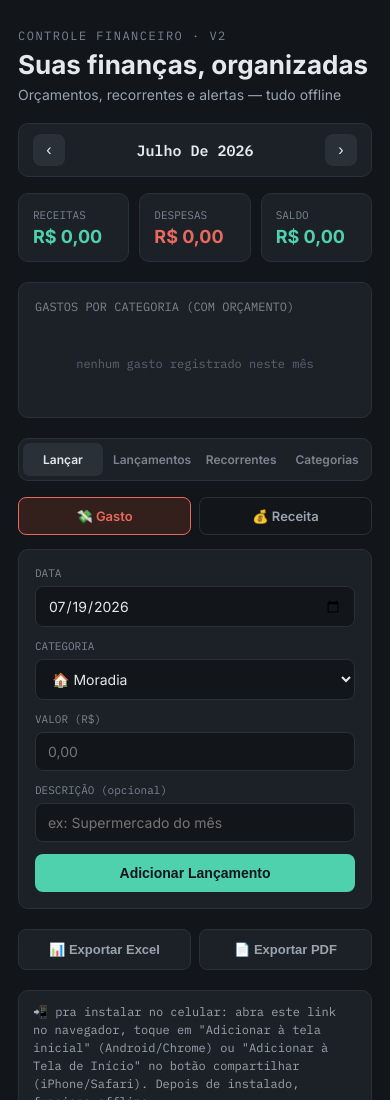
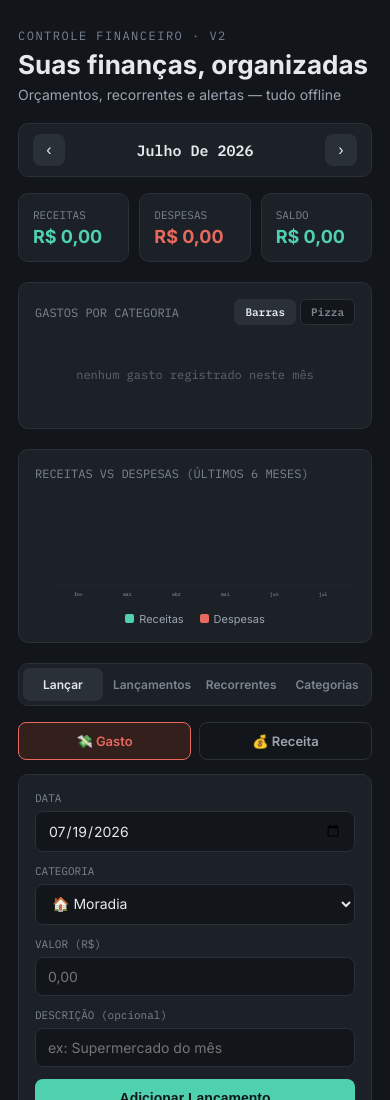
Before and after one commit to brunellipaulo/finan-as, a plain HTML site: page index.html in a window 390 px wide. Shown: the top 1100 px of the page. Drawn offline with nearby package versions, Linux system fonts and the light colour scheme.

Commit message:
Add files via upload

```diff
--- a/index.html
+++ b/index.html
@@ -55,6 +55,16 @@
   .chart-card { background: #1C2128; border: 1px solid #2A3038; border-radius: 10px; padding: 16px; margin-bottom: 20px; }
   .chart-card-title { font-size: 12px; color: #7A8590; margin-bottom: 12px; display:flex; justify-content:space-between; align-items:center; }
   .chart-wrap { position: relative; min-height: 40px; }
+  .chart-toggle { display:flex; gap:4px; }
+  .chart-toggle-btn {
+    background:#12151A; border:1px solid #2A3038; color:#7A8590; font-size:11px; font-weight:600;
+    padding:5px 10px; border-radius:6px; cursor:pointer; font-family:'IBM Plex Mono', monospace;
+  }
+  .chart-toggle-btn.active { background:#2A3038; color:#E5E9EC; }
+  .pie-legend { display:flex; flex-direction:column; gap:6px; margin-top:14px; }
+  .pie-legend-item { display:flex; align-items:center; gap:8px; font-size:12px; color:#9AA4AF; }
+  .pie-legend-swatch { width:10px; height:10px; border-radius:3px; flex-shrink:0; }
+  .pie-legend-value { margin-left:auto; font-family:'IBM Plex Mono', monospace; color:#E5E9EC; font-size:11px; }
 
   .tabs { display: flex; gap: 6px; margin-bottom: 16px; background: #1C2128; border: 1px solid #2A3038; border-radius: 10px; padding: 4px; overflow-x: auto; }
   .tab { flex: 1; text-align: center; padding: 9px 4px; border-radius: 7px; cursor: pointer; font-size: 12px; font-weight: 600; color: #7A8590; white-space: nowrap; }
@@ -197,8 +207,19 @@
   </div>
 
   <div class="chart-card">
-    <div class="chart-card-title mono"><span>GASTOS POR CATEGORIA (COM ORÇAMENTO)</span></div>
+    <div class="chart-card-title mono">
+      <span>GASTOS POR CATEGORIA</span>
+      <div class="chart-toggle">
+        <button class="chart-toggle-btn active" id="chartModeBar" onclick="setChartMode('bar')">Barras</button>
+        <button class="chart-toggle-btn" id="chartModePie" onclick="setChartMode('pie')">Pizza</button>
+      </div>
+    </div>
     <div class="chart-wrap" id="categoryChart"></div>
+  </div>
+
+  <div class="chart-card">
+    <div class="chart-card-title mono"><span>RECEITAS VS DESPESAS (ÚLTIMOS 6 MESES)</span></div>
+    <div class="chart-wrap" id="comparisonChart"></div>
   </div>
 
   <div class="tabs">
@@ -320,6 +341,14 @@ let currentType = 'expense';
 let currentRecType = 'expense';
 let currentTab = 'add';
 let viewDate = new Date();
+let chartMode = 'bar';
+
+function setChartMode(mode) {
+  chartMode = mode;
+  document.getElementById('chartModeBar').classList.toggle('active', mode === 'bar');
+  document.getElementById('chartModePie').classList.toggle('active', mode === 'pie');
+  renderAll();
+}
 
 function load() {
   try {
@@ -667,6 +696,90 @@ function buildCategoryBarSVG(entries) {
   return `<svg viewBox="0 0 ${W} ${H}" style="width:100%;height:auto;">${bars}</svg>`;
 }
 
+function buildCategoryPieSVG(entries) {
+  if (entries.length === 0) {
+    return `<div class="mono" style="color:#5B6472;font-size:12px;padding:30px 0;text-align:center;">nenhum gasto registrado neste mês</div>`;
+  }
+  const total = entries.reduce((a, e) => a + e.value, 0);
+  const size = 220, r = 90, cx = size / 2, cy = size / 2;
+  let angleStart = -Math.PI / 2;
+  let slices = '';
+
+  entries.forEach(e => {
+    const frac = total > 0 ? e.value / total : 0;
+    const angleEnd = angleStart + frac * Math.PI * 2;
+    const x1 = cx + r * Math.cos(angleStart), y1 = cy + r * Math.sin(angleStart);
+    const x2 = cx + r * Math.cos(angleEnd), y2 = cy + r * Math.sin(angleEnd);
+    const largeArc = (angleEnd - angleStart) > Math.PI ? 1 : 0;
+    if (frac >= 0.9995) {
+      slices += `<circle cx="${cx}" cy="${cy}" r="${r}" fill="${e.color}" />`;
+    } else if (frac > 0) {
+      slices += `<path d="M${cx},${cy} L${x1.toFixed(2)},${y1.toFixed(2)} A${r},${r} 0 ${largeArc} 1 ${x2.toFixed(2)},${y2.toFixed(2)} Z" fill="${e.color}" stroke="#1C2128" stroke-width="2" />`;
+    }
+    angleStart = angleEnd;
+  });
+
+  const legend = entries.map(e => {
+    const pct = total > 0 ? ((e.value / total) * 100).toFixed(1) : '0.0';
+    return `
+      <div class="pie-legend-item">
+        <div class="pie-legend-swatch" style="background:${e.color};"></div>
+        <span>${e.icon} ${e.label}</span>
+        <span class="pie-legend-value">${formatCurrency(e.value)} · ${pct}%</span>
+      </div>`;
+  }).join('');
+
+  return `
+    <div style="display:flex;flex-wrap:wrap;gap:20px;align-items:center;justify-content:center;">
+      <svg viewBox="0 0 ${size} ${size}" style="width:200px;height:200px;flex-shrink:0;">${slices}</svg>
+      <div class="pie-legend" style="flex:1;min-width:180px;">${legend}</div>
+    </div>
+  `;
+}
+
+function buildComparisonSVG() {
+  const months = [];
+  const base = new Date(viewDate.getFullYear(), viewDate.getMonth(), 1);
+  for (let i = 5; i >= 0; i--) {
+    const d = new Date(base.getFullYear(), base.getMonth() - i, 1);
+    const key = `${d.getFullYear()}-${String(d.getMonth() + 1).padStart(2, '0')}`;
+    const tx = transactionsForMonth(key);
+    const income = tx.filter(t => t.type === 'income').reduce((a, t) => a + t.amount, 0);
+    const expense = tx.filter(t => t.type === 'expense').reduce((a, t) => a + t.amount, 0);
+    months.push({ key, label: d.toLocaleDateString('pt-BR', { month: 'short' }).replace('.', ''), income, expense });
+  }
+
+  const W = 660, H = 220, padL = 44, padR = 10, padT = 16, padB = 30;
+  const maxVal = Math.max(1, ...months.map(m => Math.max(m.income, m.expense)));
+  const groupW = (W - padL - padR) / months.length;
+  const barW = groupW * 0.3;
+  const chartH = H - padT - padB;
+
+  let bars = '';
+  months.forEach((m, i) => {
+    const groupX = padL + i * groupW + groupW * 0.15;
+    const incH = (m.income / maxVal) * chartH;
+    const expH = (m.expense / maxVal) * chartH;
+    const incX = groupX;
+    const expX = groupX + barW + 4;
+    bars += `<rect x="${incX.toFixed(1)}" y="${(padT + chartH - incH).toFixed(1)}" width="${barW.toFixed(1)}" height="${incH.toFixed(1)}" fill="#4FD1AE" rx="3" />`;
+    bars += `<rect x="${expX.toFixed(1)}" y="${(padT + chartH - expH).toFixed(1)}" width="${barW.toFixed(1)}" height="${expH.toFixed(1)}" fill="#E8695D" rx="3" />`;
+    bars += `<text x="${(groupX + barW).toFixed(1)}" y="${H - 8}" font-size="10" fill="#9AA4AF" font-family="IBM Plex Mono, monospace" text-anchor="middle">${m.label}</text>`;
+  });
+
+  // simple horizontal gridline at 0
+  bars += `<line x1="${padL}" y1="${padT + chartH}" x2="${W - padR}" y2="${padT + chartH}" stroke="#2A3038" stroke-width="1" />`;
+
+  const legend = `
+    <div style="display:flex;gap:16px;justify-content:center;margin-top:8px;font-size:11px;color:#9AA4AF;">
+      <span><span style="display:inline-block;width:9px;height:9px;background:#4FD1AE;border-radius:2px;margin-right:5px;"></span>Receitas</span>
+      <span><span style="display:inline-block;width:9px;height:9px;background:#E8695D;border-radius:2px;margin-right:5px;"></span>Despesas</span>
+    </div>
+  `;
+
+  return `<svg viewBox="0 0 ${W} ${H}" style="width:100%;height:auto;">${bars}</svg>${legend}`;
+}
+
 function renderAll() {
   const monthKey = currentMonthKey();
   document.getElementById('monthLabel').textContent = viewDate.toLocaleDateString('pt-BR', { month: 'long', year: 'numeric' });
@@ -691,7 +804,10 @@ function renderAll() {
     .map(([catId, value]) => ({ ...categoryMeta('expense', catId), value }))
     .sort((a, b) => b.value - a.value);
 
-  document.getElementById('categoryChart').innerHTML = buildCategoryBarSVG(entries);
+  document.getElementById('categoryChart').innerHTML = chartMode === 'pie'
+    ? buildCategoryPieSVG(entries)
+    : buildCategoryBarSVG(entries);
+  document.getElementById('comparisonChart').innerHTML = buildComparisonSVG();
 
   // Alert banner
   const overBudgetCats = entries.filter(e => e.budget > 0 && e.value > e.budget);
```
